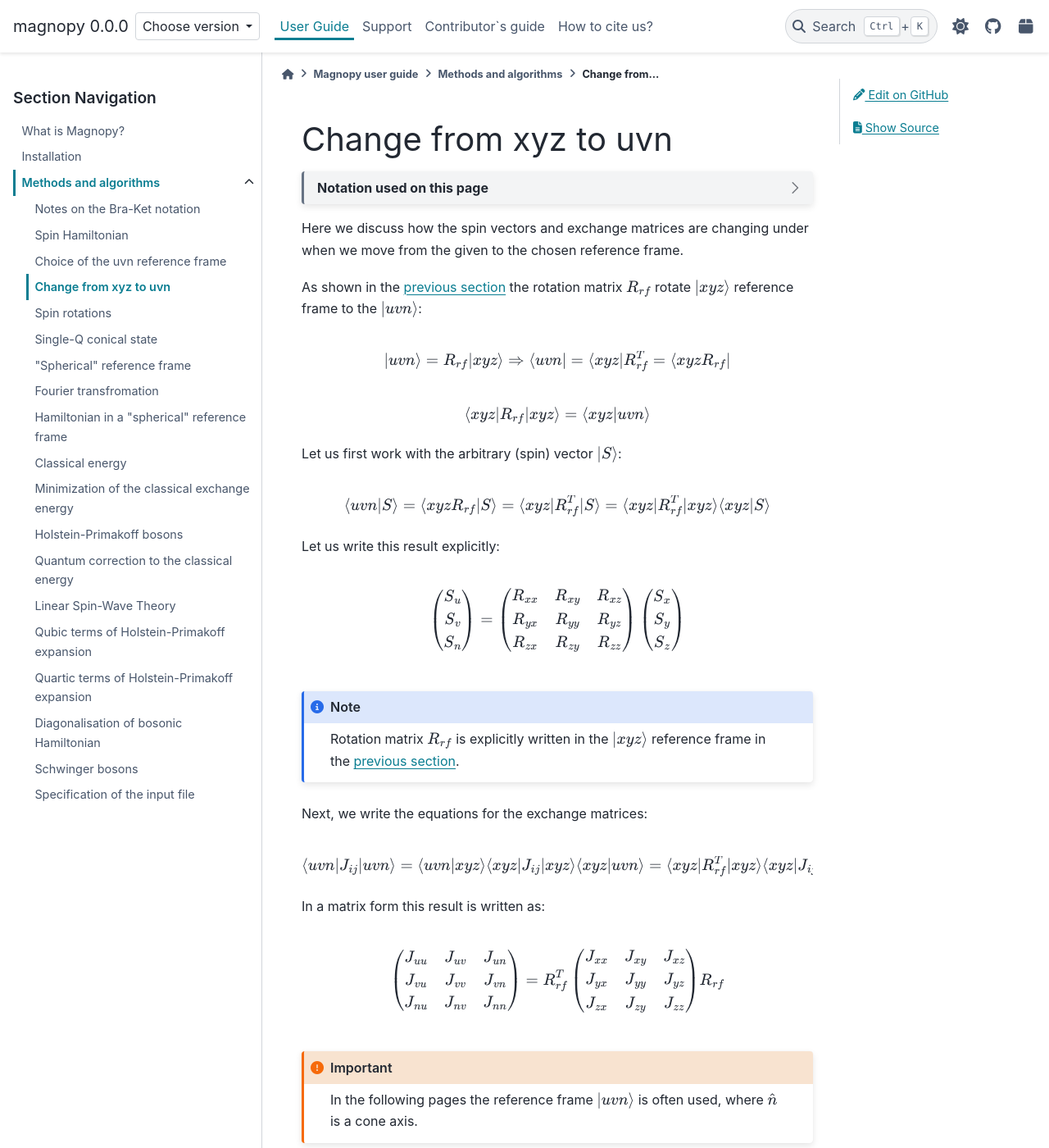
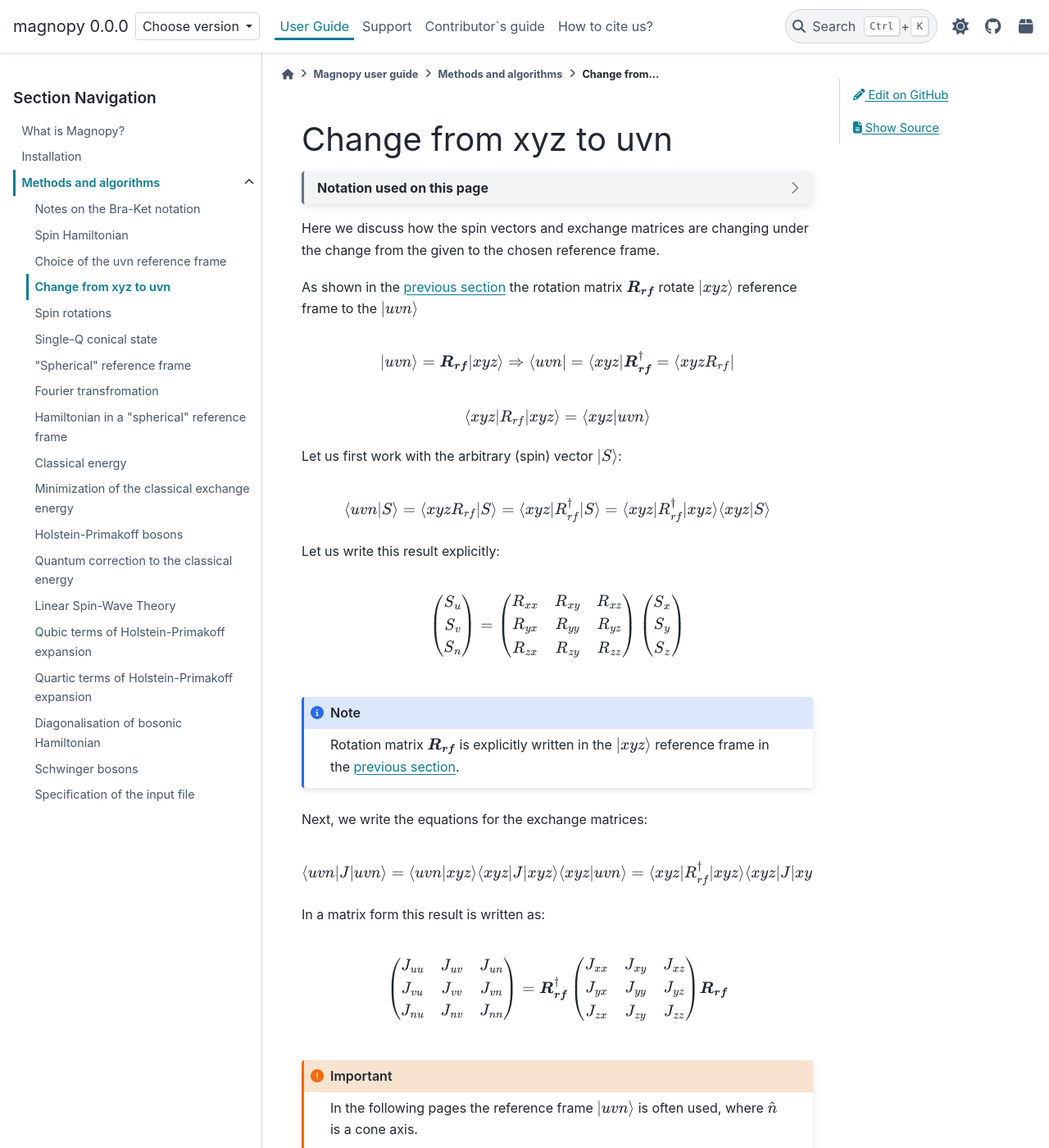
Before and after one commit to marcomarino123/magnopy, a Sphinx documentation site: the page built from docs/source/user-guide/methods/xyz-to-uvn.rst, in a window 1280 px wide and 1400 px high. Shown: the whole window at 82% size. Built offline with Sphinx 7.4.7 and the PyData theme 0.15.4, drawn with Linux system fonts in a browser that asks for light colours; a script that is not in the unit is left out.

Commit message:
Refractor two more files

```diff
--- /dev/null
+++ b/docs/source/user-guide/methods/page-notations/in-uvn.txt
@@ -0,0 +1 @@
+In this page all vectors and matrices are written in the :math:`uvn` reference frame.
--- /dev/null
+++ b/docs/source/user-guide/methods/page-notations/in-xyz.txt
@@ -0,0 +1 @@
+In this page all vectors and matrices are written in the :math:`xyz` reference frame.
--- a/docs/source/user-guide/methods/uvn-choice.rst
+++ b/docs/source/user-guide/methods/uvn-choice.rst
@@ -11,8 +11,7 @@
   * .. include:: page-notations/matrix.txt
   * .. include:: page-notations/reference-frame.txt
   * .. include:: page-notations/cross-product.txt
-  * On this page all vectors and matrices are written in the
-    :math:`xyz` reference frame.
+  * .. include:: page-notations/in-xyz.txt
 
 
 The exchange and on-site anisotropy matrices are usually given in some global
--- a/docs/source/user-guide/methods/xyz-to-uvn.rst
+++ b/docs/source/user-guide/methods/xyz-to-uvn.rst
@@ -6,32 +6,46 @@
 
 .. dropdown:: Notation used on this page
 
-  * "reference frame" = "coordinate system" = "basis"
-  * For this page we adopt bra-ket notation.
+  * .. include:: page-notations/vector.txt
+  * .. include:: page-notations/matrix.txt
+  * .. include:: page-notations/reference-frame.txt
+  * .. include:: page-notations/bra-ket.txt
 
 
 Here we discuss how the spin vectors and exchange matrices are
-changing under when we move from the given to the chosen reference frame.
+changing under the change from the given to the chosen reference frame.
 
 As shown in the :ref:`previous section <user-guide_methods_uvn-choice>`
-the rotation matrix :math:`R_{rf}` rotate :math:`\vert xyz\rangle` reference frame
-to the :math:`\vert uvn\rangle`:
+the rotation matrix :math:`\boldsymbol{R_{rf}}` rotate :math:`\vert xyz\rangle`
+reference frame to the :math:`\vert uvn\rangle`
 
 .. math::
-  \vert uvn\rangle = R_{rf}\vert xyz\rangle \Rightarrow
-  \langle uvn\vert = \langle xyz\vert R_{rf}^T = \langle xyz R_{rf}\vert
+  \vert uvn\rangle
+  =
+  \boldsymbol{R_{rf}} \vert xyz \rangle
+  \Rightarrow
+  \langle uvn \vert
+  =
+  \langle xyz \vert \boldsymbol{R_{rf}}^{\dagger}
+  =
+  \langle xyz R_{rf} \vert
 
 .. math::
-  \langle xyz\vert R_{rf}\vert xyz\rangle
-  = \langle xyz\vert uvn\rangle
+  \langle xyz \vert R_{rf} \vert xyz \rangle
+  =
+  \langle xyz \vert uvn \rangle
 
 Let us first work with the arbitrary (spin) vector :math:`\vert S\rangle`:
 
 .. math::
-  \langle uvn\vert S\rangle
-  = \langle xyzR_{rf}\vert S\rangle
-  = \langle xyz\vert R_{rf}^T\vert S\rangle
-  = \langle xyz\vert R_{rf}^T\vert xyz\rangle\langle xyz\vert S\rangle
+  \langle uvn \vert S \rangle
+  =
+  \langle xyz R_{rf} \vert S\rangle
+  =
+  \langle xyz \vert R_{rf}^{\dagger} \vert S \rangle
+  =
+  \langle xyz \vert R_{rf}^{\dagger} \vert xyz \rangle
+  \langle xyz \vert S \rangle
 
 Let us write this result explicitly:
 
@@ -54,22 +68,25 @@
   \end{pmatrix}
 
 .. note::
-  Rotation matrix :math:`R_{rf}` is explicitly written in the
+  Rotation matrix :math:`\boldsymbol{R_{rf}}` is explicitly written in the
   :math:`\vert xyz\rangle` reference frame in the
   :ref:`previous section <eq:uvn-choice-rot-matrix>`.
 
 Next, we write the equations for the exchange matrices:
 
 .. math::
-  \langle uvn\vert J_{ij}\vert uvn\rangle
-  = \langle uvn\vert xyz\rangle
-  \langle xyz \vert J_{ij} \vert xyz\rangle
-  \langle xyz\vert uvn \rangle
-  = \langle xyz\vert R_{rf}^T
-  \vert xyz\rangle\langle xyz\vert
-  J_{ij}
-  \vert xyz\rangle\langle xyz\vert
-  R_{rf}\vert xyz\rangle
+  \langle uvn \vert J \vert uvn \rangle
+  =
+  \langle uvn \vert xyz \rangle
+  \langle xyz \vert J \vert xyz \rangle
+  \langle xyz \vert uvn \rangle
+  =
+  \langle xyz \vert R_{rf}^{\dagger}
+  \vert xyz \rangle
+  \langle xyz \vert J \vert xyz \rangle
+  \langle xyz \vert
+  R_{rf}
+  \vert xyz \rangle
 
 In a matrix form this result is written as:
 
@@ -79,18 +96,12 @@
     J_{vu} & J_{vv} & J_{vn} \\
     J_{nu} & J_{nv} & J_{nn} \\
   \end{pmatrix}
-  = R_{rf}^T
+  = \boldsymbol{R_{rf}}^{\dagger}
   \begin{pmatrix}
     J_{xx} & J_{xy} & J_{xz} \\
     J_{yx} & J_{yy} & J_{yz} \\
     J_{zx} & J_{zy} & J_{zz} \\
-  \end{pmatrix} R_{rf}
-
-
-
-
-
-
+  \end{pmatrix} \boldsymbol{R_{rf}}
 
 .. important::
   In the following pages the reference frame :math:`\vert uvn\rangle`
```
